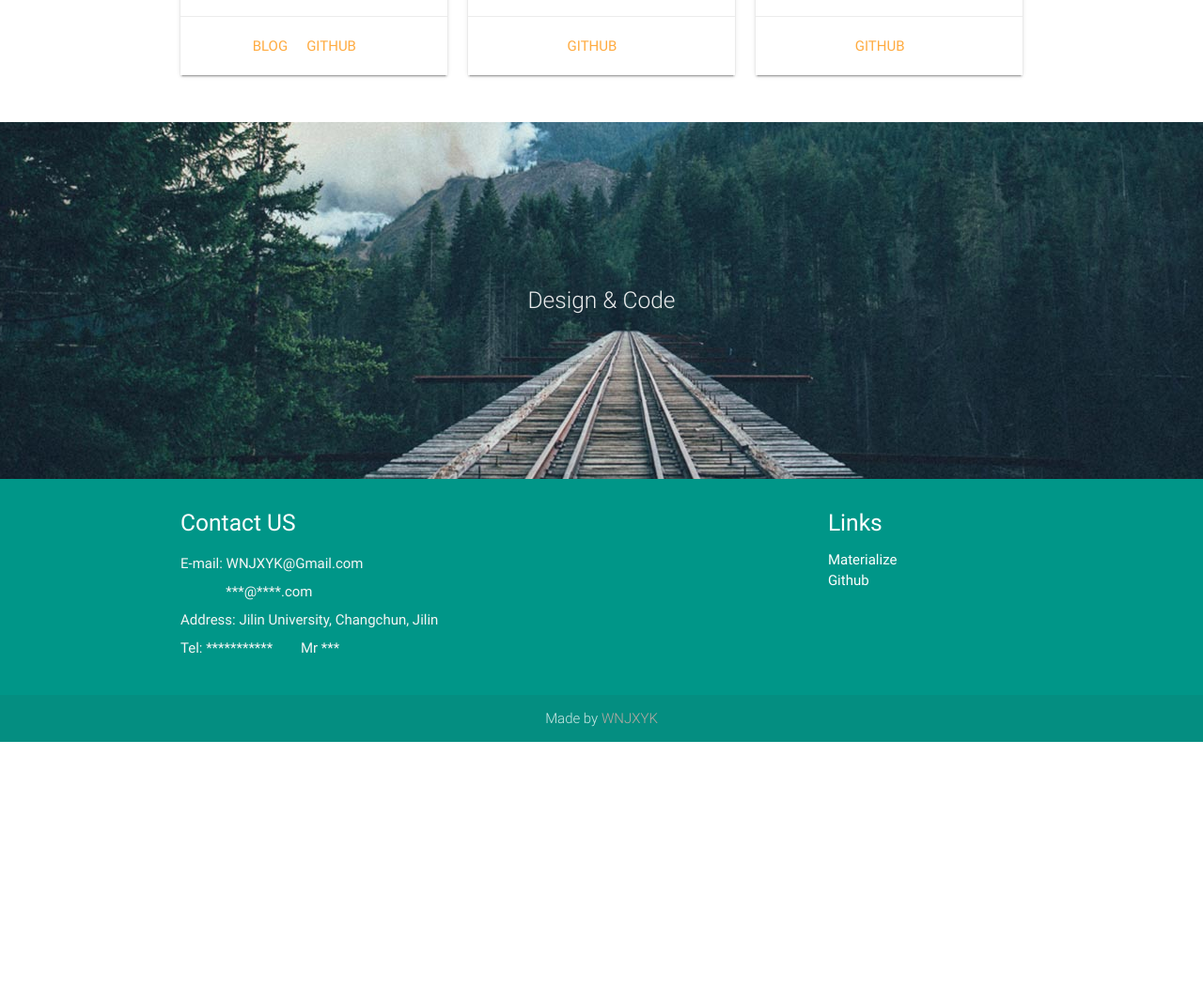
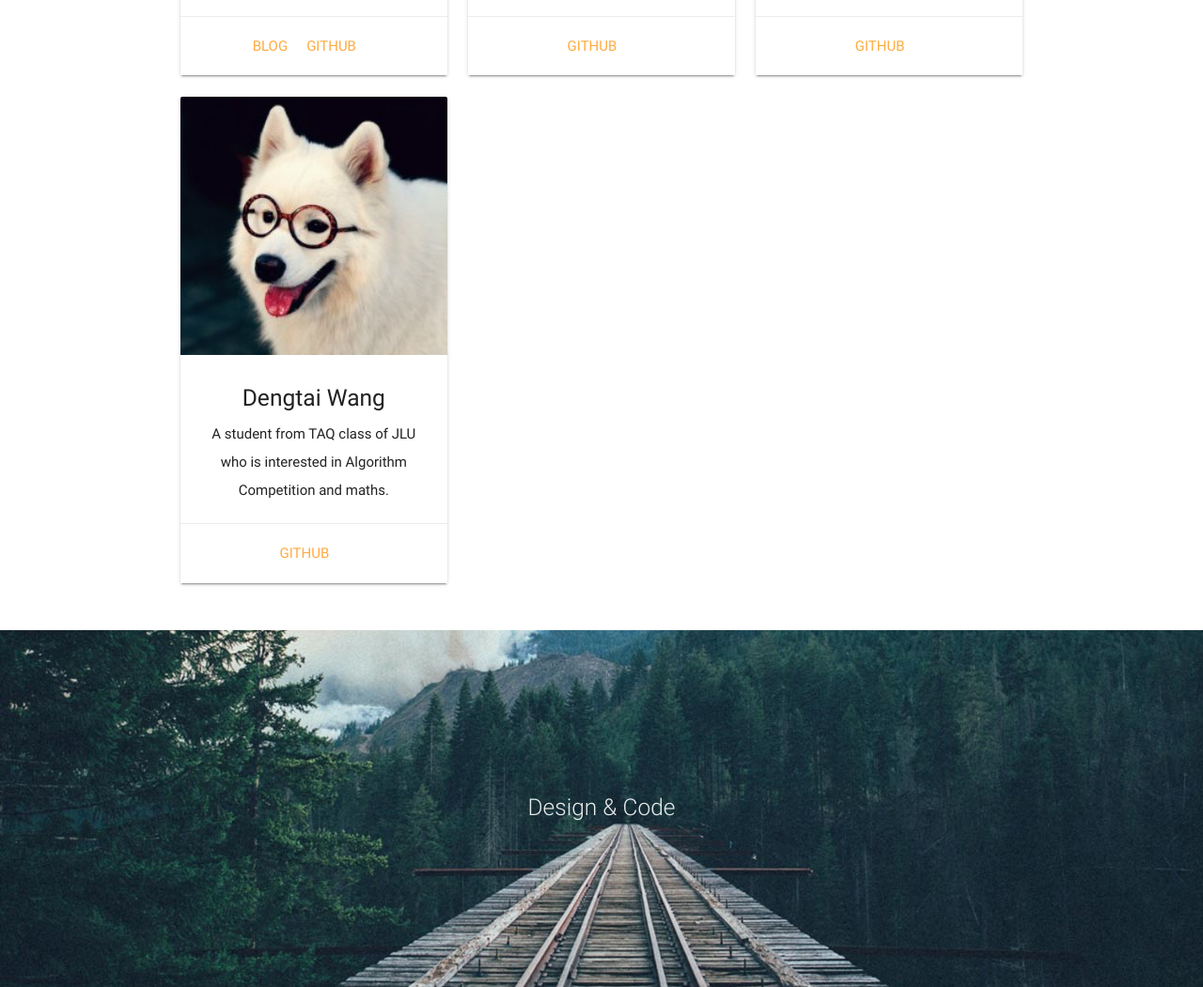
Before and after one commit to WNJXYK/JLU_DSD, a plain HTML site: page docs/index.html in a window 1280 px wide. Shown: the part 1739-2790 px from the top of the page at 94% size. Before the commit the page ends 2529 px from the top, so only its background shows below. Drawn offline with Linux system fonts and the light colour scheme.

Commit message:
Add HKFDBG's personal profile

```diff
--- a/docs/index.html
+++ b/docs/index.html
@@ -167,6 +167,7 @@
 		addMember("WNJXYK.jpg", "Zhi Zhou", "A student from TAQ class of JLU who is interested in Coding and Algorithm Competion.", [{"name":"Blog", "link":"https://blog.wnjxyk.cn"}, {"name":"Github", "link":"https://github.com/WNJXYK"}]);
 		addMember("u049.jpg", "Zimu Hu", "A student from TAQ class of JLU who is interested in computer programing.", [{"name":"Github", "link":"https://github.com/u049"}]);
 		addMember("HGZDG.jpg", "Renxiang Zhu", "A student from TAQ class of JLU who is interested in programing and music.", [{"name":"Github", "link":"https://github.com/HGZDG"}]);
+		addMember("HKFDBG.jpg", "Dengtai Wang", "A student from TAQ class of JLU who is interested in Algorithm Competition and maths.", [{"name":"Github", "link":"https://github.com/HKFDBG"}]);
 	}
   </script>
 
```
Also changed, not shown: docs/imgs/head/HKFDBG.jpg (added).
